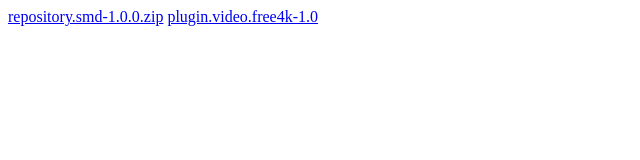
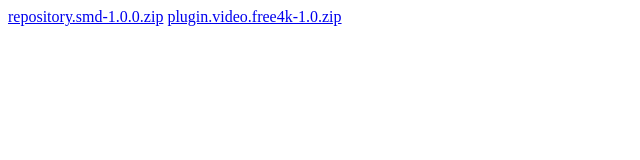
Before and after one commit to smdrepo/smdrepo.github.io, a plain HTML site: page smd/index.html in a window 1280 px wide. Shown: the full height of the page, 0-640 px from the left. Drawn offline with Linux system fonts and the light colour scheme.

Commit message:
Update index.html

```diff
--- a/smd/index.html
+++ b/smd/index.html
@@ -1,2 +1,2 @@
 <a href="repository.smd-1.0.0.zip">repository.smd-1.0.0.zip</a>
-<a href="plugin.video.free4k-1.0">plugin.video.free4k-1.0</a>
+<a href="plugin.video.free4k-1.0.zip">plugin.video.free4k-1.0.zip</a>
```
